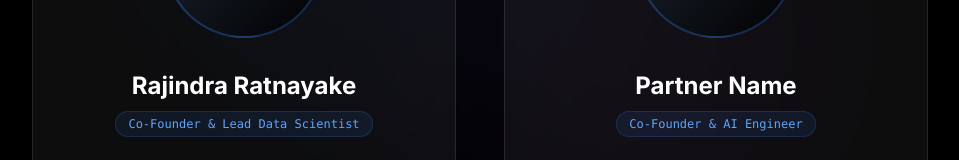
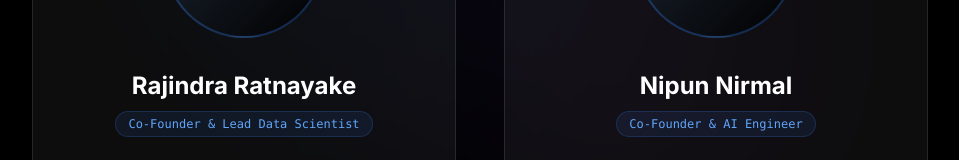
Before and after one commit to rajicodez/Webartist, a Next.js app: page /team in a window 1280 px wide. Shown: the part 627-787 px from the top of the page, without its empty margins (160-1119 px from the left). Built offline with nearby package versions, Linux system fonts and the light colour scheme.

Commit message:
Fixed partner name

```diff
--- a/components/Founders.tsx
+++ b/components/Founders.tsx
@@ -16,7 +16,7 @@ const founders = [
     }
   },
   {
-    name: "Partner Name",
+    name: "Nipun Nirmal",
     role: "Co-Founder & AI Engineer",
     image: null,
     bio: "Expert in Large Language Models (LLMs) and RAG Architectures. Focused on turning raw business data into conversational intelligence.",
```
